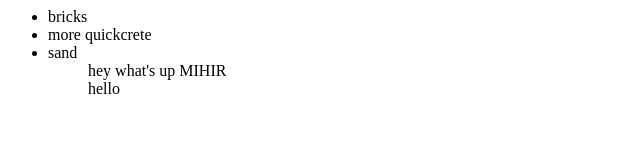
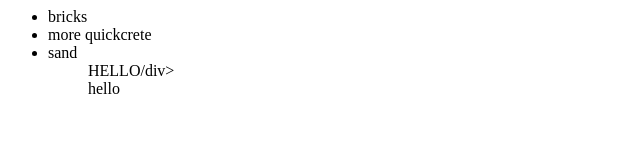
Before and after one commit to Mihirmshah/newGitTest, a plain HTML site: page index.html in a window 1280 px wide. Shown: the full height of the page, 0-640 px from the left. Drawn offline with Linux system fonts and the light colour scheme.

Commit message:
changed first div in module one

```diff
--- a/index.html
+++ b/index.html
@@ -9,7 +9,7 @@
       <ul>
 
       <module-one>
-        <div>hey what's up MIHIR</div>
+        <div>HELLO/div>
         <div>hello</div>
       </module-one>
     </div>
```
